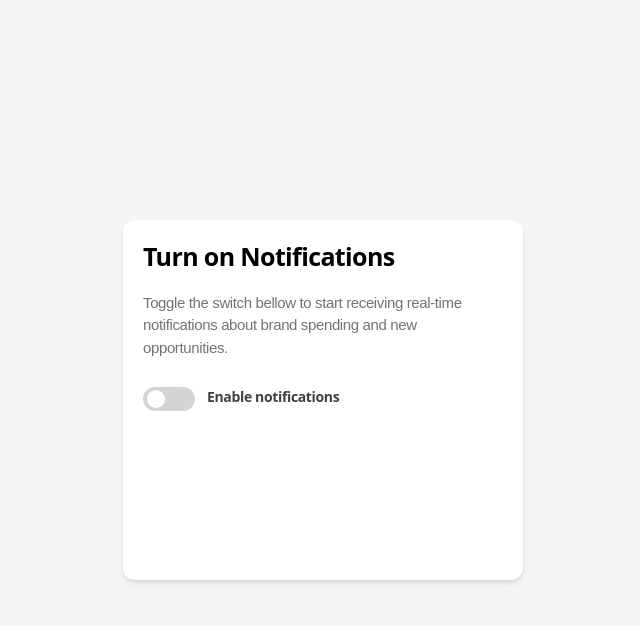
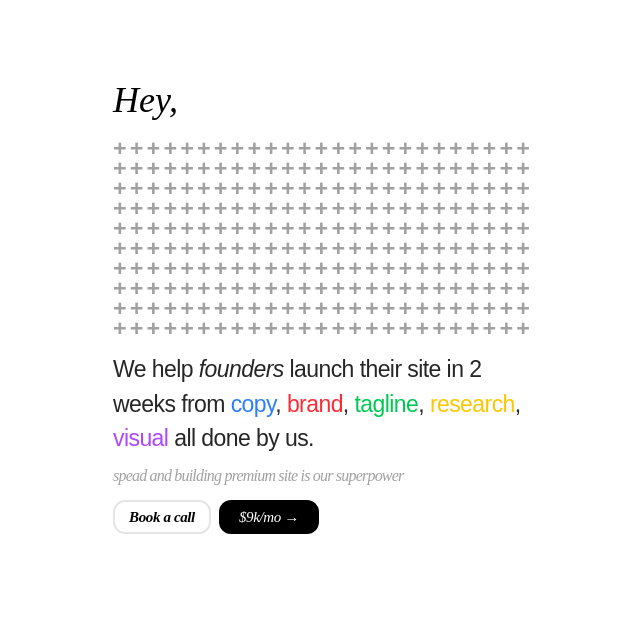
Before and after one commit to Sam721166/components, a React (Vite) app: page / in a window 1280 px wide. Shown: the top 626 px of the page, without its empty margins (317-957 px from the left). Built offline with nearby package versions, Linux system fonts and the light colour scheme.

Commit message:
made notification particle component

```diff
--- a/src/App.css
+++ b/src/App.css
@@ -3,6 +3,11 @@
 @import url('https://fonts.googleapis.com/css2?family=Montserrat:ital,wght@0,100..900;1,100..900&display=swap');
 
 @import url('https://fonts.googleapis.com/css2?family=DM+Sans:ital,opsz,wght@0,9..40,100..1000;1,9..40,100..1000&family=Montserrat:ital,wght@0,100..900;1,100..900&display=swap');
+
+@import url('https://fonts.googleapis.com/css2?family=DM+Sans:ital,opsz,wght@0,9..40,100..1000;1,9..40,100..1000&family=Montserrat:ital,wght@0,100..900;1,100..900&family=Playfair+Display:ital,wght@0,400..900;1,400..900&display=swap');
+
+
+/* "Playfair Display", serif; */
 
 /* font-family: "DM Sans", sans-serif; */
 
@@ -14,4 +19,5 @@
 @theme{
     --font-clean: "Montserrat", sans-serif;
     --font-ios: "DM Sans", sans-serif;
+    --font-playfair: "Playfair Display", serif;;
 }
--- a/src/App.jsx
+++ b/src/App.jsx
@@ -4,13 +4,14 @@ import PinkCard from './components/pinkCard'
 import GreenCard from './components/greenCard'
 import Phone from './components/phone'
 import NotificationCard from './components/notificationCard'
+import Particle from './components/particle'
 
 
 function App() {
 
   return (
     <>
-      <NotificationCard />
+      <Particle />
     </>
   )
 }
--- /dev/null
+++ b/src/components/particle.jsx
@@ -0,0 +1,35 @@
+import React from 'react'
+
+function Particle() {
+  return (
+    <div className='h-screen w-screen bg-white flex mt-15 justify-center'>
+        <div className='w-115 h-110  p-5'>
+            <h1 className='text-4xl font-playfair italic'>Hey,</h1>
+
+
+            <div className='w-full h-50 mt-3 rounded-md grid grid-cols-25 grid-rows-10'>
+                 {Array.from({ length: 250 }).map((_, index) => (
+                <div key={index}
+                className='flex -inset-4'>
+
+                    <p className='text-2xl font-bold text-neutral-400 transition-all duration-0 hover:text-black cursor-default hover:delay-0 [transition-delay:0.5s] ease-in-out hover:scale-120 '>+</p>
+                </div>
+                 ))}
+            </div>
+
+            <p className='mt-5 mb-2 tracking-tight text-[23px] font-ios text-neutral-800'>We help <span className='italic'> founders </span> launch their site in 2 weeks from
+                <span className='text-blue-500 '> copy</span>,<span className='text-red-500 '> brand</span>,<span className='text-green-500 '> tagline</span>, <span className='text-yellow-400 '> research</span>,<span className='text-purple-500 '> visual</span>  all done by us.</p>
+            <p className='tracking-tighter text-neutral-400 font-playfair italic text-md'>spead and building premium site is our superpower</p>
+
+            <div className='flex gap-2'>
+                <button className='text-black font-playfair rounded-xl mt-3  border-2 border-neutral-200 py-1 px-3.5 italic text-[15px] font-semibold tracking-tight hover:border-neutral-400 transition-all duration-200 '>Book a call</button>
+
+                <button className='text-white bg-black font-playfair rounded-xl mt-3 px-5 italic text-[15px] hover:bg-neutral-700 transition-all duration-200 tracking-tight'>$9k/mo  →</button>
+            </div>
+
+        </div>
+    </div>
+  )
+}
+
+export default Particle
```
